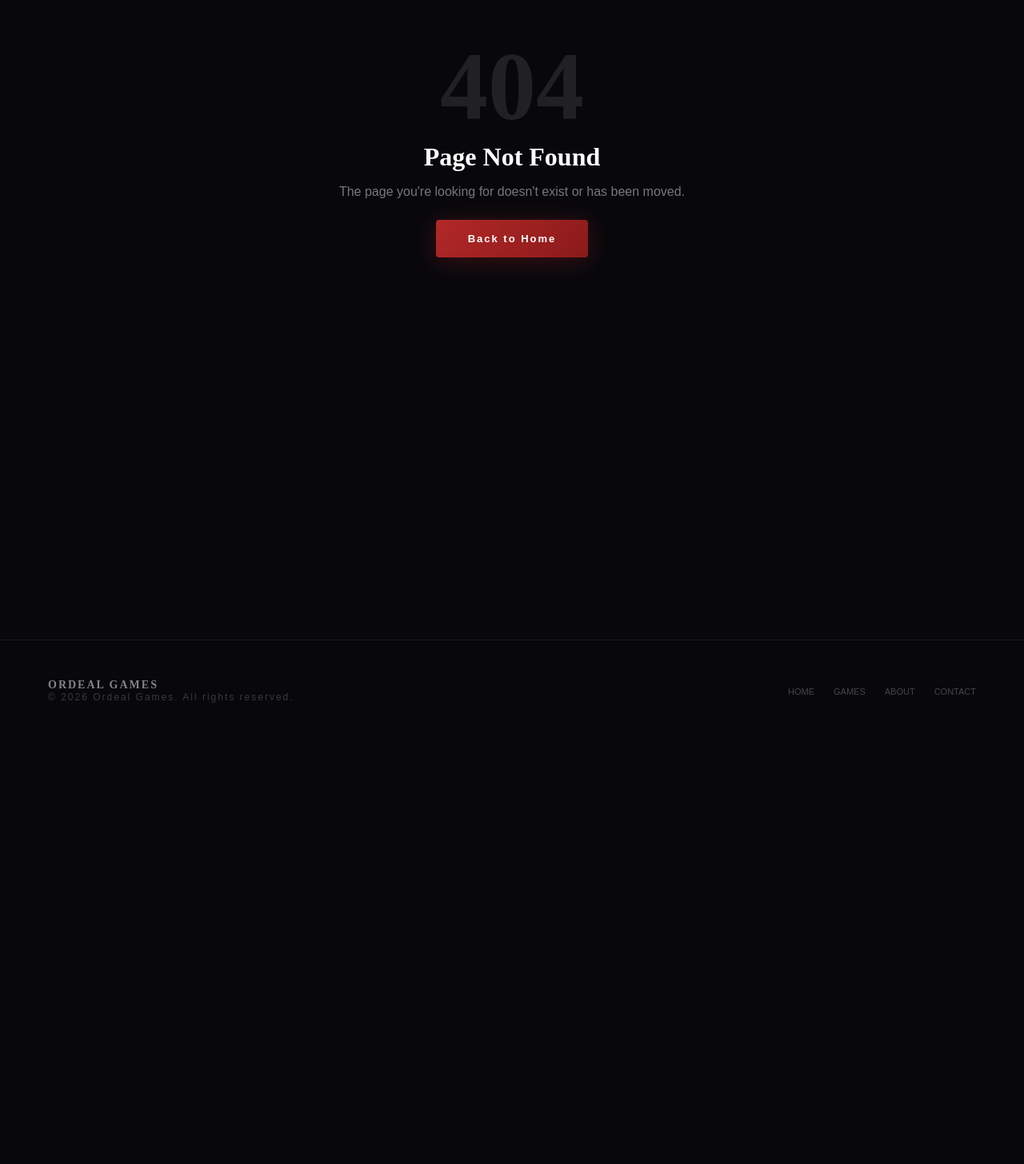
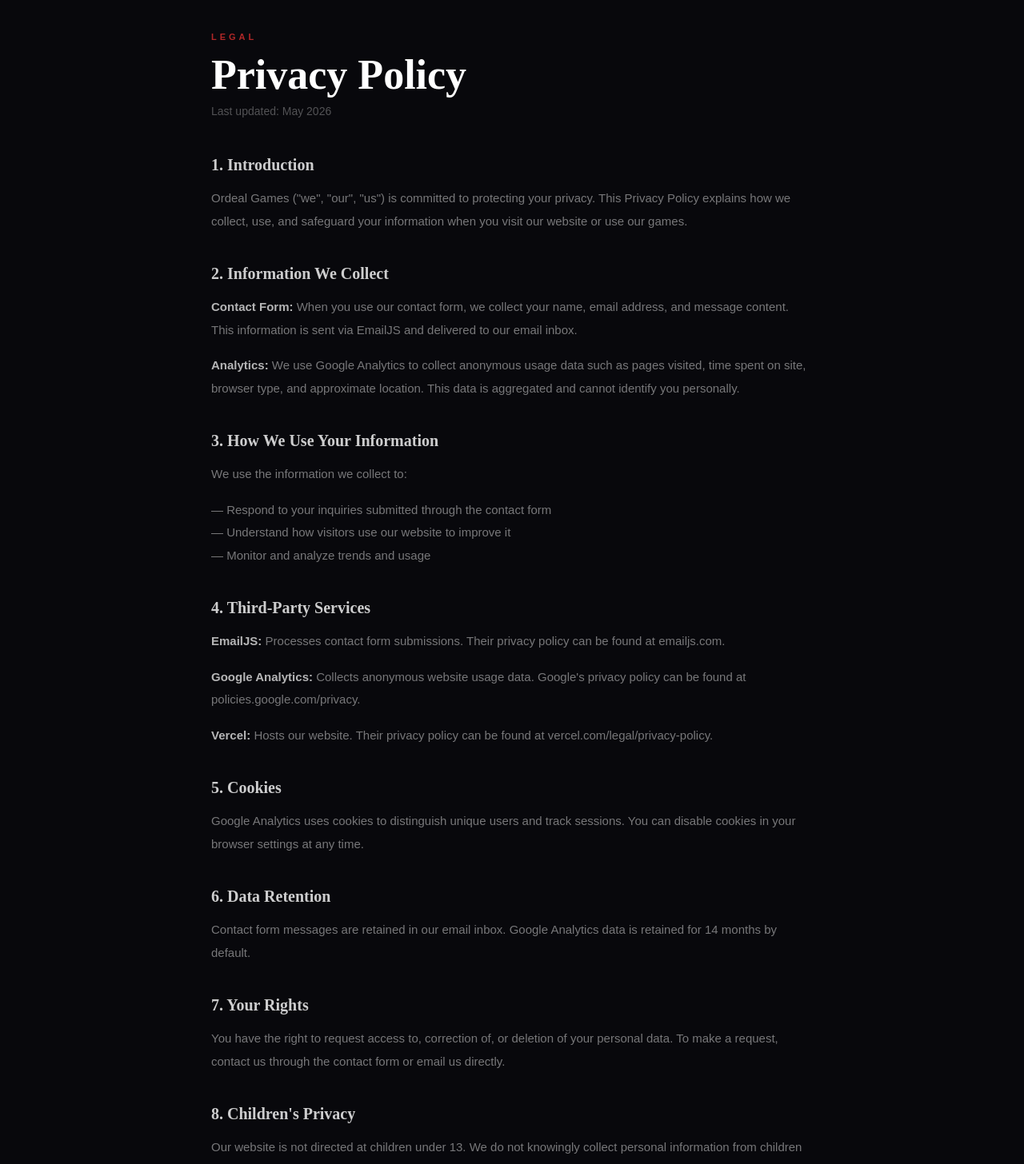
Before and after one commit to CristiBalanean/ordeal-games-website, a React (Vite) app: page /privacy in a window 1280 px wide. Shown: the part 80-1536 px from the top of the page at 80% size. Before the commit the page ends 1007 px from the top, so only its background shows below. Built offline with nearby package versions, Linux system fonts and the light colour scheme.

Commit message:
added privacy policy page

```diff
--- a/src/App.jsx
+++ b/src/App.jsx
@@ -7,6 +7,7 @@ import About from "./pages/About.jsx";
 import Contact from "./pages/Contact.jsx";
 import ScrollToTop from "./ScrollToTop.jsx";
 import NotFound from "./pages/NotFound.jsx";
+import Privacy from "./pages/Privacy.jsx";
 
 function App() {
     return (
@@ -20,6 +21,7 @@ function App() {
                     <Route path="/about" element={<About />} />
                     <Route path="/contact" element={<Contact />} />
                     <Route path="*" element={<NotFound />} />
+                    <Route path="/privacy" element={<Privacy />} />
                 </Routes>
             </main>
             <Footer />
--- a/src/Footer.jsx
+++ b/src/Footer.jsx
@@ -7,6 +7,7 @@ function Footer() {
                 <div>
                     <p className="footer-title">ORDEAL GAMES</p>
                     <p className="footer-copyright">&copy; {new Date().getFullYear()} Ordeal Games. All rights reserved.</p>
+                    <Link to="/privacy" className="footer-privacy">Privacy Policy</Link>
                 </div>
                 <ul className="footer-links">
                     <li><Link to="/">HOME</Link></li>
--- a/src/index.css
+++ b/src/index.css
@@ -192,12 +192,16 @@ main {
   text-transform: uppercase;
   color: #b22828;
   margin-bottom: 16px;
+  animation: fadeIn 0.8s ease 0.8s;
+  animation-fill-mode: both;
 }
 
 .featured-title {
   font-family: 'Cinzel', serif;
   font-size: 44px;
   margin-bottom: 20px;
+  animation: fadeIn 0.8s ease 0.9s;
+  animation-fill-mode: both;
 }
 
 .featured-desc {
@@ -206,6 +210,13 @@ main {
   color: rgba(255, 255, 255, 0.5);
   font-weight: 300;
   margin-bottom: 28px;
+  animation: fadeIn 0.8s ease 1s;
+  animation-fill-mode: both;
+}
+
+.featured-btn {
+  animation: fadeIn 0.8s ease 1.1s;
+  animation-fill-mode: both;
 }
 
 .featured-image {
@@ -213,6 +224,8 @@ main {
   border-radius: 12px;
   overflow: hidden;
   border: 1px solid rgba(255, 255, 255, 0.06);
+  animation: fadeIn 0.8s ease 0.9s;
+  animation-fill-mode: both;
 }
 
 .featured-video {
@@ -230,6 +243,8 @@ main {
   padding: 60px 24px;
   border-top: 1px solid rgba(255, 255, 255, 0.04);
   border-bottom: 1px solid rgba(255, 255, 255, 0.04);
+  animation: fadeIn 0.8s ease 1.2s;
+  animation-fill-mode: both;
 }
 
 .stat {
@@ -761,6 +776,75 @@ main {
   color: #fff;
 }
 
+/* ── Privacy Page ──────────────── */
+.privacy-container {
+  max-width: 800px;
+  margin: 0 auto;
+  padding: 0 24px 200px;
+}
+
+.privacy-label {
+  font-size: 11px;
+  font-weight: 600;
+  letter-spacing: 4px;
+  text-transform: uppercase;
+  color: #b22828;
+  margin-bottom: 12px;
+  animation: fadeIn 0.8s ease;
+}
+
+.privacy-title {
+  font-family: 'Cinzel', serif;
+  font-size: 52px;
+  margin-bottom: 8px;
+  animation: fadeIn 0.8s ease 0.1s;
+  animation-fill-mode: both;
+}
+
+.privacy-date {
+  font-size: 14px;
+  color: rgba(255, 255, 255, 0.3);
+  margin-bottom: 48px;
+  animation: fadeIn 0.8s ease 0.2s;
+  animation-fill-mode: both;
+}
+
+.privacy-text {
+  animation: fadeIn 0.8s ease 0.3s;
+  animation-fill-mode: both;
+}
+
+.privacy-text h2 {
+  font-family: 'Cinzel', serif;
+  font-size: 20px;
+  margin-top: 40px;
+  margin-bottom: 16px;
+  color: rgba(255, 255, 255, 0.8);
+}
+
+.privacy-text p {
+  font-size: 15px;
+  line-height: 1.9;
+  color: rgba(255, 255, 255, 0.45);
+  font-weight: 300;
+  margin-bottom: 16px;
+}
+
+.privacy-text strong {
+  color: rgba(255, 255, 255, 0.7);
+}
+
+.footer-privacy {
+  font-size: 11px;
+  color: rgba(255, 255, 255, 0.15);
+  text-decoration: none;
+  transition: color 0.2s;
+}
+
+.footer-privacy:hover {
+  color: rgba(255, 255, 255, 0.4);
+}
+
 /* ── Mobile Responsive ─────────── */
 @media (max-width: 768px) {
 
--- a/src/pages/Home.jsx
+++ b/src/pages/Home.jsx
@@ -25,7 +25,9 @@ function Page()
                         Dodge police chases, conquer leaderboards, and dominate the highways
                         across four immersive game modes with dynamic day/night cycles.
                     </p>
-                    <Link to="/games" className="btn-outline">Learn More →</Link>
+                    <div className="featured-btn">
+                        <Link to="/games" className="btn-outline">Learn More →</Link>
+                    </div>
                 </div>
                 <div className="featured-image">
                     <iframe
--- /dev/null
+++ b/src/pages/Privacy.jsx
@@ -0,0 +1,93 @@
+function Privacy() {
+    return (
+        <div style={{ paddingTop: 120 }}>
+            <div className="privacy-container">
+                <p className="privacy-label">Legal</p>
+                <h1 className="privacy-title">Privacy Policy</h1>
+                <p className="privacy-date">Last updated: May 2026</p>
+
+                <div className="privacy-text">
+                    <h2>1. Introduction</h2>
+                    <p>
+                        Ordeal Games ("we", "our", "us") is committed to protecting your privacy.
+                        This Privacy Policy explains how we collect, use, and safeguard your
+                        information when you visit our website or use our games.
+                    </p>
+
+                    <h2>2. Information We Collect</h2>
+                    <p>
+                        <strong>Contact Form:</strong> When you use our contact form, we collect
+                        your name, email address, and message content. This information is sent
+                        via EmailJS and delivered to our email inbox.
+                    </p>
+                    <p>
+                        <strong>Analytics:</strong> We use Google Analytics to collect anonymous
+                        usage data such as pages visited, time spent on site, browser type, and
+                        approximate location. This data is aggregated and cannot identify you personally.
+                    </p>
+
+                    <h2>3. How We Use Your Information</h2>
+                    <p>We use the information we collect to:</p>
+                    <p>
+                        — Respond to your inquiries submitted through the contact form<br />
+                        — Understand how visitors use our website to improve it<br />
+                        — Monitor and analyze trends and usage
+                    </p>
+
+                    <h2>4. Third-Party Services</h2>
+                    <p>
+                        <strong>EmailJS:</strong> Processes contact form submissions. Their privacy
+                        policy can be found at emailjs.com.
+                    </p>
+                    <p>
+                        <strong>Google Analytics:</strong> Collects anonymous website usage data.
+                        Google's privacy policy can be found at policies.google.com/privacy.
+                    </p>
+                    <p>
+                        <strong>Vercel:</strong> Hosts our website. Their privacy policy can be
+                        found at vercel.com/legal/privacy-policy.
+                    </p>
+
+                    <h2>5. Cookies</h2>
+                    <p>
+                        Google Analytics uses cookies to distinguish unique users and track sessions.
+                        You can disable cookies in your browser settings at any time.
+                    </p>
+
+                    <h2>6. Data Retention</h2>
+                    <p>
+                        Contact form messages are retained in our email inbox. Google Analytics
+                        data is retained for 14 months by default.
+                    </p>
+
+                    <h2>7. Your Rights</h2>
+                    <p>
+                        You have the right to request access to, correction of, or deletion of
+                        your personal data. To make a request, contact us through the contact
+                        form or email us directly.
+                    </p>
+
+                    <h2>8. Children's Privacy</h2>
+                    <p>
+                        Our website is not directed at children under 13. We do not knowingly
+                        collect personal information from children under 13.
+                    </p>
+
+                    <h2>9. Changes to This Policy</h2>
+                    <p>
+                        We may update this Privacy Policy from time to time. Changes will be
+                        posted on this page with an updated revision date.
+                    </p>
+
+                    <h2>10. Contact Us</h2>
+                    <p>
+                        If you have any questions about this Privacy Policy, please reach out
+                        through our contact page.
+                    </p>
+                </div>
+            </div>
+        </div>
+    );
+}
+
+export default Privacy;
```
